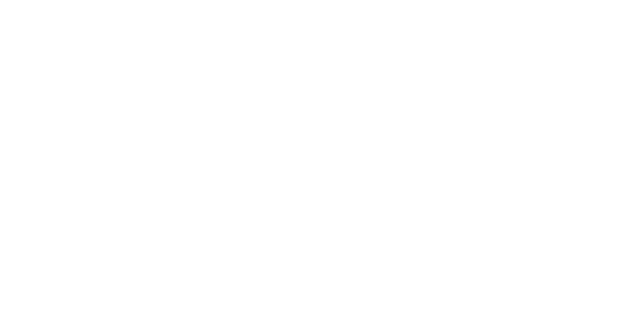
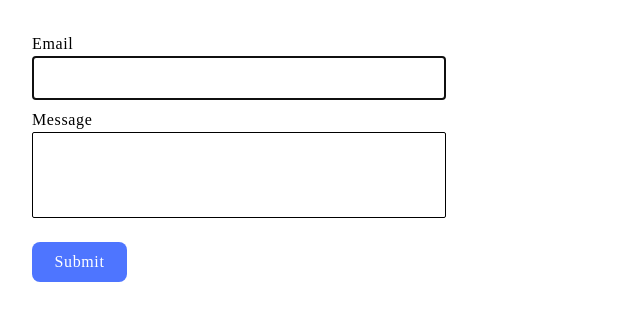
Before and after one commit to Serhii-Korsh/goit-js-hw-09, a website built with Vite: page src/2-form.html in a window 1280 px wide. Shown: the whole page, without its empty margins (0-640 px from the left). Built offline with nearby package versions, Linux system fonts and the light colour scheme.

Commit message:
hw-09 changes two

```diff
--- a/src/2-form.html
+++ b/src/2-form.html
@@ -8,6 +8,17 @@
     <link rel="stylesheet" href="./css/styles.css" />
   </head>
   <body>
+    <form class="feedback-form" autocomplete="off">
+      <label>
+        Email
+        <input type="email" name="email" autofocus />
+      </label>
+      <label>
+        Message
+        <textarea name="message" rows="8"></textarea>
+      </label>
+      <button type="submit">Submit</button>
+    </form>
     <script type="module" src="./js/2-form.js"></script>
   </body>
 </html>
--- a/src/css/styles.css
+++ b/src/css/styles.css
@@ -6,6 +6,8 @@
 */
 /* Common styles */
 @import url('./reset.css');
+
+/* gallery */
 
 .gallery {
   display: flex;
@@ -37,3 +39,77 @@
 .gallery-link:focus .gallery-image {
   transform: scale(1.04);
 }
+
+/* form */
+.feedback-form {
+  display: flex;
+  flex-direction: column;
+  gap: 8px;
+  width: 408px;
+  padding: 24px;
+}
+
+.feedback-form label {
+  display: flex;
+  flex-direction: column;
+  font-family: Montserrat;
+  font-size: 16px;
+  font-weight: 400;
+  line-height: 24px;
+  letter-spacing: 0.04em;
+  text-align: left;
+}
+
+.feedback-form label input {
+  width: 100%;
+  height: 40px;
+  border: 1px solid black;
+  border-radius: 2px;
+}
+
+.feedback-form label textarea {
+  width: 100%;
+  height: 80px;
+  border: 1px solid black;
+  border-radius: 2px;
+  resize: none;
+}
+
+.feedback-form label input:hover {
+  border: 2px solid black;
+}
+
+.feedback-form label input:active {
+  outline: none;
+  border: 0px solid black;
+}
+
+.feedback-form label textarea:hover {
+  border: 2px solid black;
+}
+
+.feedback-form label textarea:active {
+  outline: none;
+  border: 0px solid black;
+}
+
+.feedback-form button {
+  width: 95px;
+  height: 40px;
+  padding: 8px 16px 8px 16px;
+  border-radius: 8px;
+  background-color: #4e75ff;
+  border: none;
+  font-family: Montserrat;
+  font-size: 16px;
+  font-weight: 500;
+  line-height: 24px;
+  letter-spacing: 0.04em;
+  text-align: center;
+  color: #fff;
+  margin-top: 16px;
+}
+
+.feedback-form button:hover {
+  background-color: #6c8cff;
+}
--- a/src/js/2-form.js
+++ b/src/js/2-form.js
@@ -1 +1,35 @@
-console.log("Form");
+let formData = {
+  email: "",
+  message: ""
+};
+
+const form = document.querySelector('.feedback-form');
+const emailInput = form.querySelector('input[name="email"]');
+const messageTextarea = form.querySelector('textarea[name="message"]');
+
+const savedFormData = localStorage.getItem('feedback-form-state');
+if (savedFormData) {
+  formData = JSON.parse(savedFormData);
+  emailInput.value = formData.email;
+  messageTextarea.value = formData.message;
+}
+
+form.addEventListener('input', (event) => {
+
+  formData[event.target.name] = event.target.value;
+
+  localStorage.setItem('feedback-form-state', JSON.stringify(formData));
+});
+
+form.addEventListener('submit', (event) => {
+  event.preventDefault();
+
+  if (!formData.email || !formData.message) {
+    alert('Fill please all fields');
+    return;
+  }
+  console.log(formData);
+  localStorage.removeItem('feedback-form-state');
+  formData = { email: "", message: "" };
+  form.reset();
+});
```
Also changed, not shown: src/js/1-gallery.js (+3 -9 lines).
